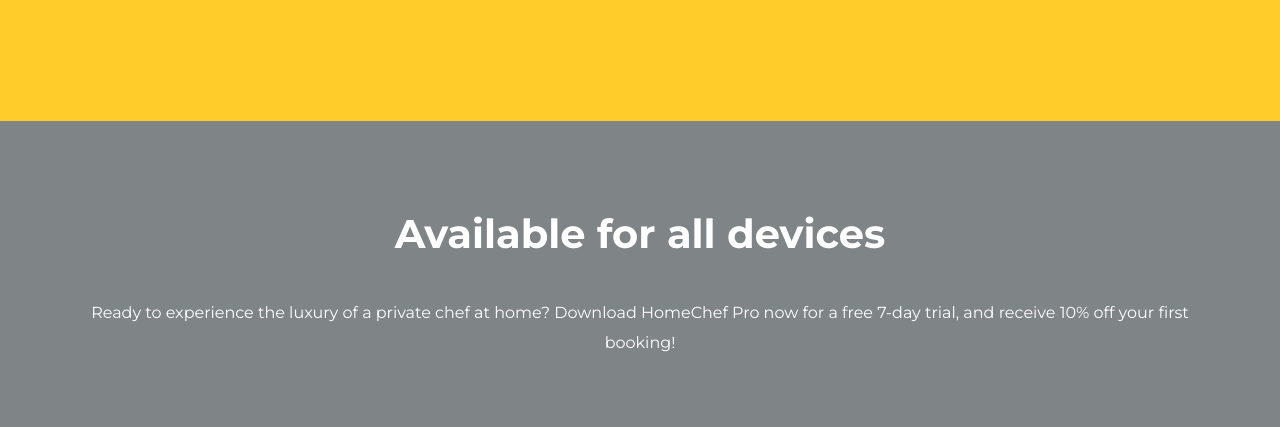
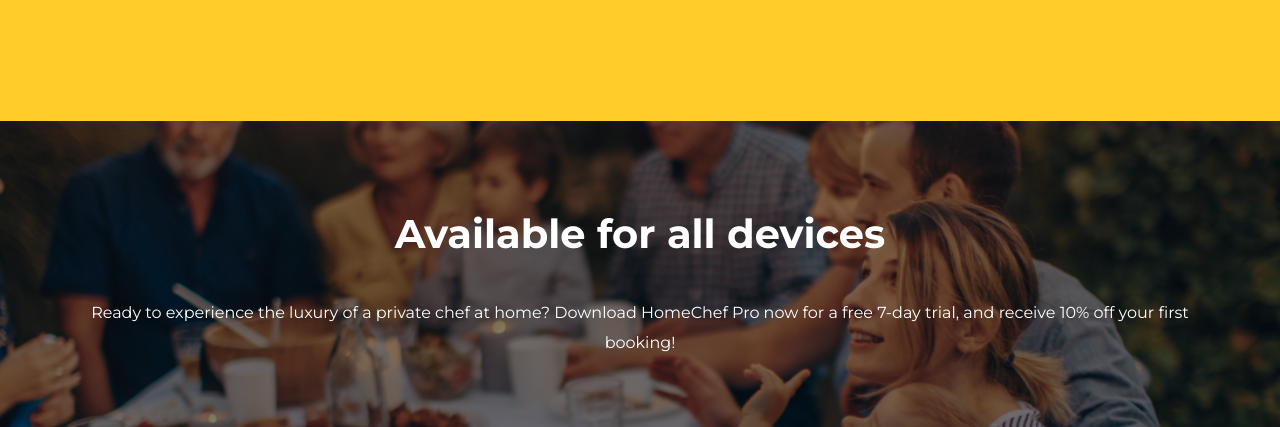
Before and after one commit to luoxinnan/Chef-at-home-app-landing-page, a plain HTML site: page index.html in a window 1280 px wide. Shown: the part 2990-3417 px from the top of the page. Drawn offline with nearby package versions, Linux system fonts and the light colour scheme; the site is published under a folder, as on GitHub Pages, so addresses that start at the root find nothing; a web font is replaced by a local one.

Commit message:
Fix image not showing problem

```diff
--- a/styles.css
+++ b/styles.css
@@ -222,7 +222,7 @@
     /* make the img looks filted */
     /* important!! color above img */
     background-color: #7F8487;
-    background-image: url(/imgs/download-bg.png);
+    background-image: url(imgs/download-bg.png);
     background-position: center;
     background-size: cover;
     color: white;
```
